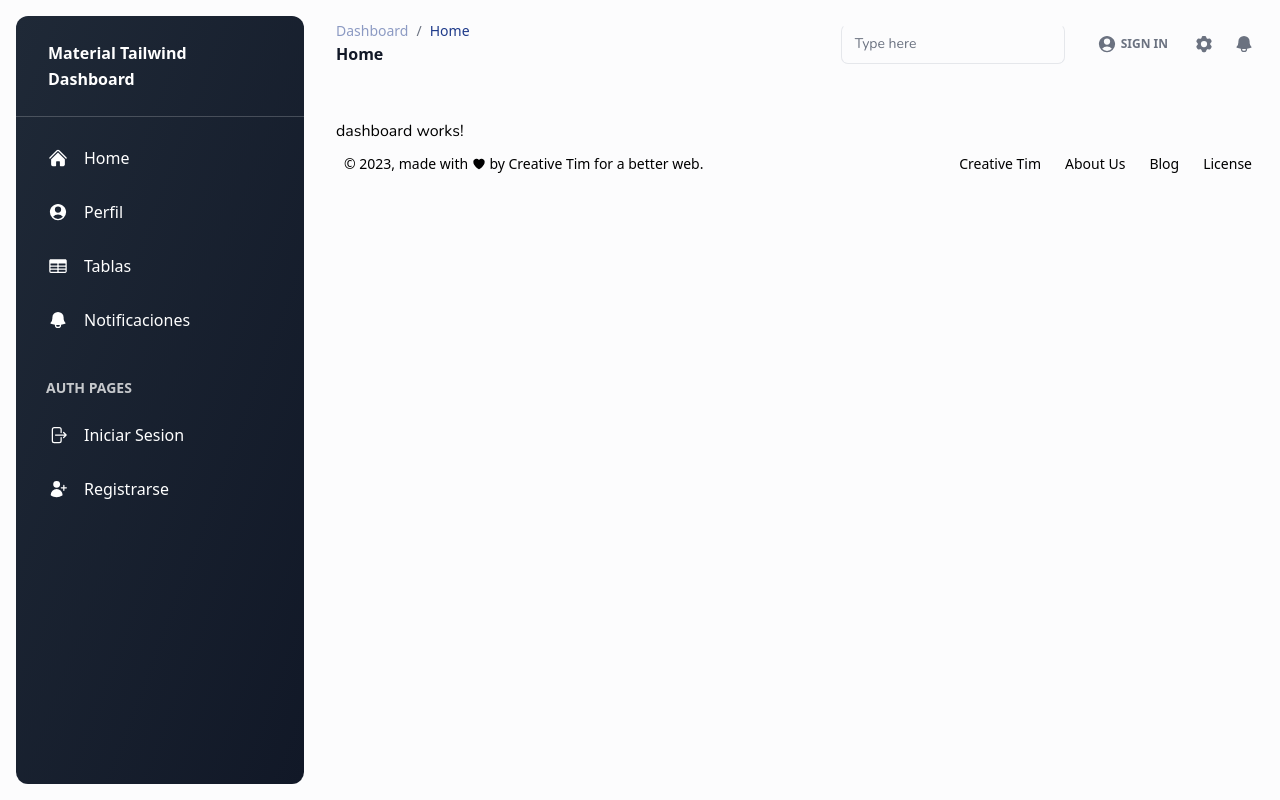
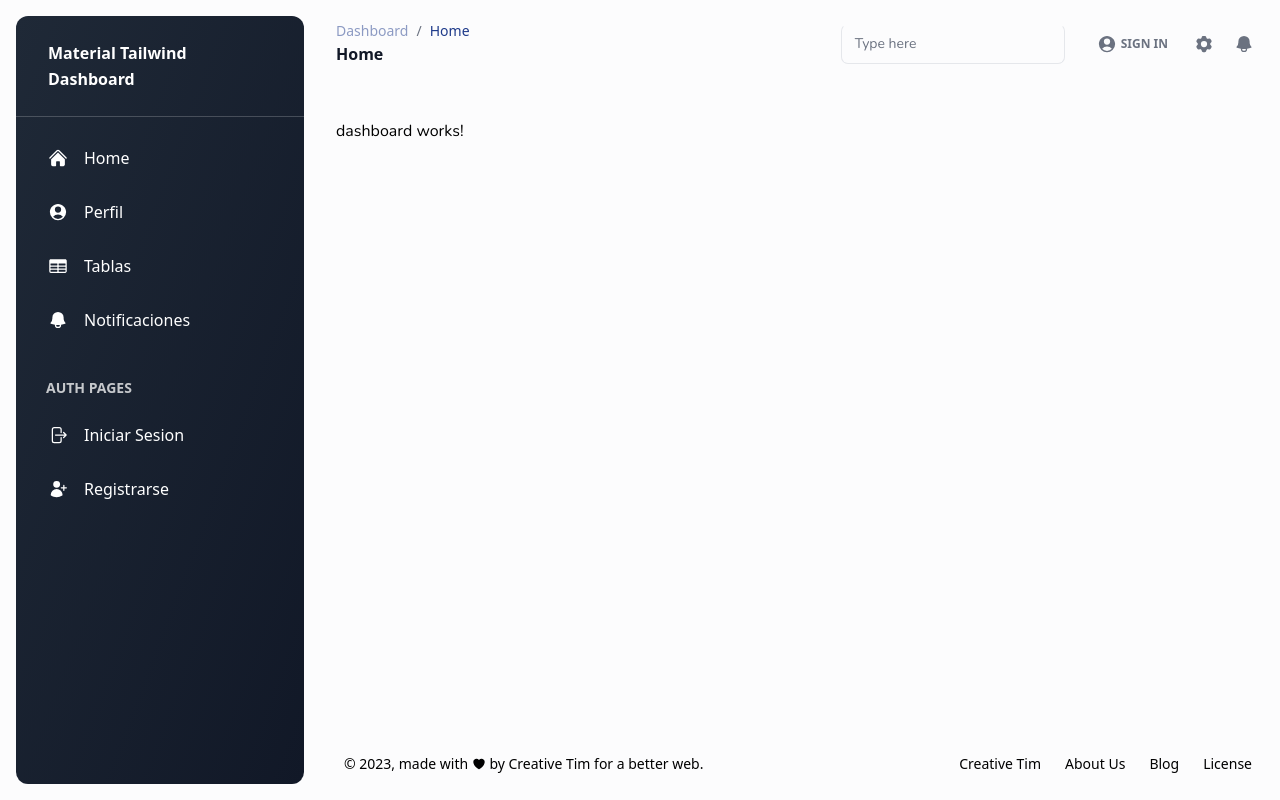
Before and after one commit to SalethxJhoselin/MedicalRecord-Front, an Angular app: page /dashboard in a window 1280 px wide. Built offline with nearby package versions, Linux system fonts and the light colour scheme.

Commit message:
estableci el footer abajo

```diff
--- a/src/app/shared/components/layout/layout.component.css
+++ b/src/app/shared/components/layout/layout.component.css
@@ -0,0 +1,5 @@
+.main-content{
+    display: grid;
+    min-height: 100dvh;
+    grid-template-rows: auto 1fr auto;
+}
--- a/src/app/shared/components/layout/layout.component.html
+++ b/src/app/shared/components/layout/layout.component.html
@@ -1,13 +1,13 @@
-<div class="min-h-screen bg-gray-50/50">
+<div class="layout min-h-screen bg-gray-50/50">
     <app-sidebar />
-    <div class="p-4 xl:ml-80">
+    <div class="main-content p-4 xl:ml-80">
         <nav class="block w-full max-w-full bg-transparent text-white shadow-none rounded-xl transition-all px-0 py-1">
             <app-header />
         </nav>
         <div class="mt-12">
             <router-outlet />
         </div>
-        <div class="text-blue-gray-600">
+        <div class="footer text-blue-gray-600">
             <app-footer />
         </div>
     </div>
```
